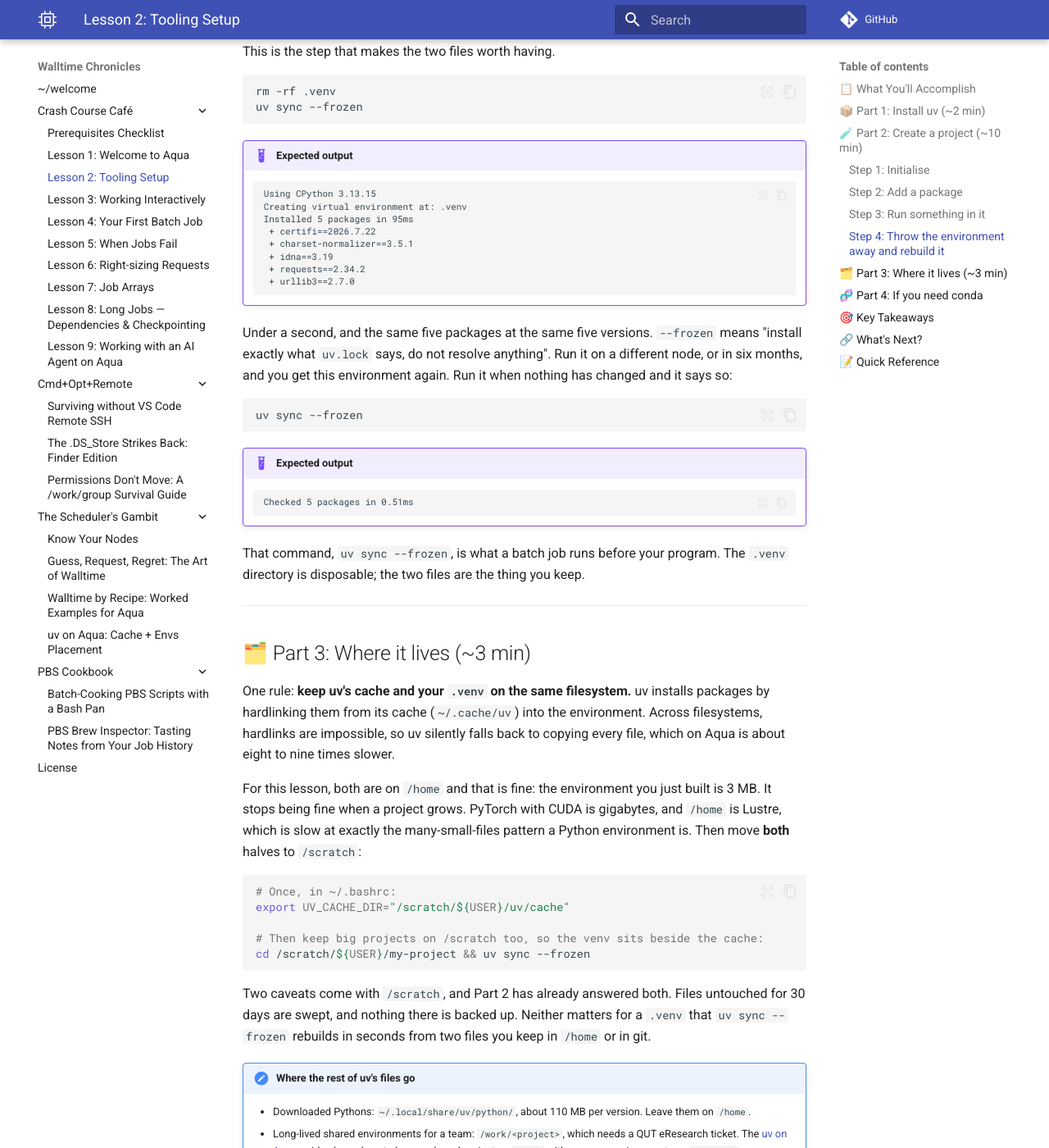
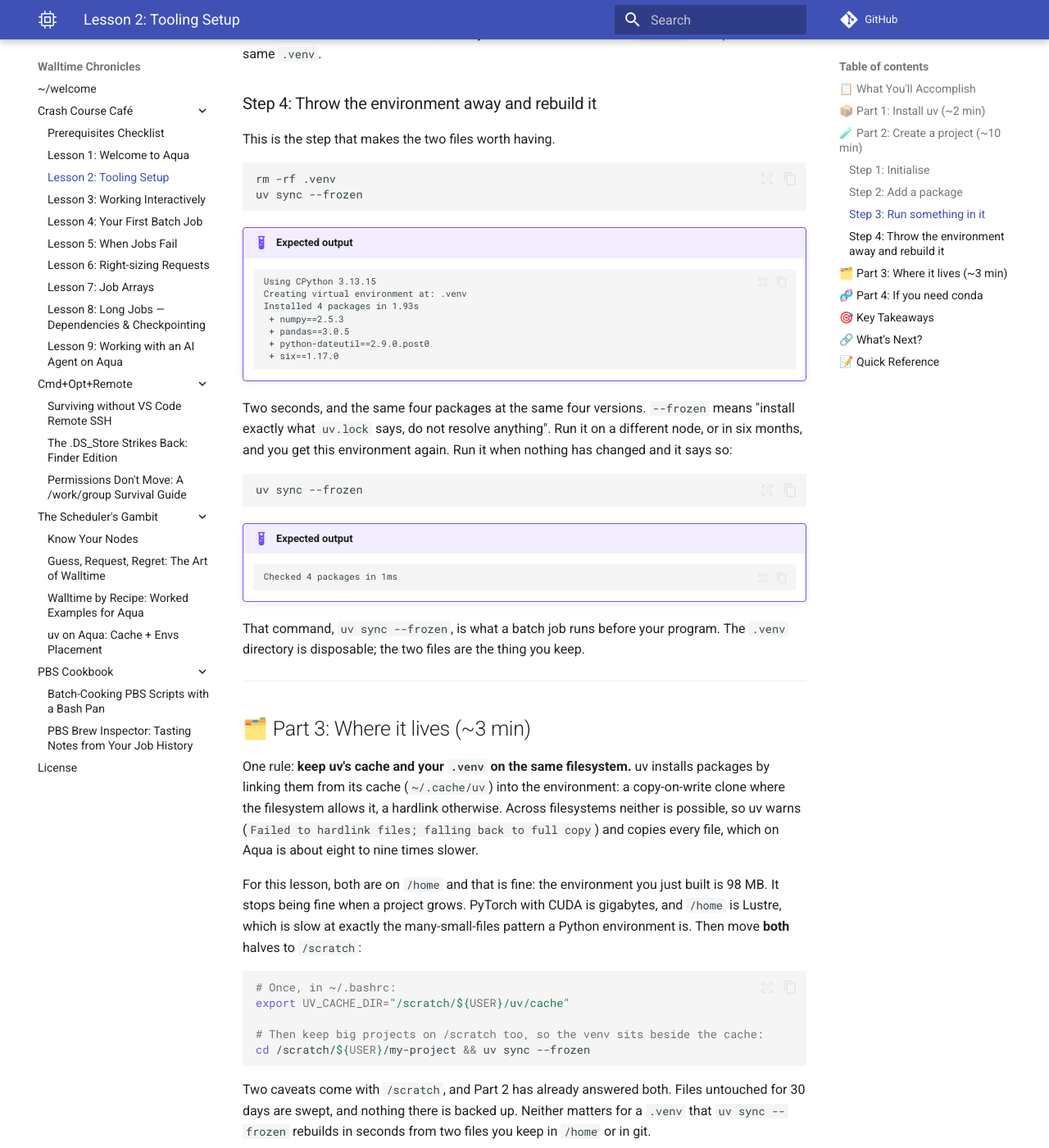
Before and after one commit to ZhipengHe/Walltime-Chronicles, an MkDocs documentation site: the page built from docs/tutorials/lesson-2.md, in a window 1280 px wide and 1400 px high, scrolled down 3804 px. Shown: the whole window at 82% size. Built offline with MkDocs 1.6.1 and Material for MkDocs 9.7.7, drawn with Linux system fonts in a browser that asks for light colours; plug-ins that fetch from the network failed and are left out; comment, search, counter and statistics services are not loaded; some of the changed text lies outside the part shown.

Commit message:
docs(tutorials): use pandas in Lesson 2 and add PyTorch to that project in Lesson 3
Lesson 2's example package becomes pandas, something real work on Aqua
uses, with its three dependencies showing what the lock file records
beyond what was asked for. Its check prints a small table instead of a
version string. Outputs, sizes and timings come from fresh runs.

Lesson 3 stops installing PyTorch with uv pip, which a later uv sync
would remove. The uv tab follows uv's PyTorch guide: an explicit index
scoped to torch in pyproject.toml, then uv add torch; the plain --index
form fails beside pandas because the PyTorch index also carries an old
numpy. The Miniforge tab adds pytorch-cpu to Lesson 2's environment.yml
and runs conda env update. The micromamba tab drops the unneeded numpy.

Review fixes: uv's link mode is clone, then hardlink, then a warned
copy; uv sync --frozen does not detect a stale lock, --locked does; the
script docstring says what the seed does.

Co-Authored-By: Claude Fable 5.1 <noreply@anthropic.com>
Claude-Session: https://claude.ai/code/session_01Ho76u7s9w4BAPj3XcoEiiQ

````diff
--- a/docs/tutorials/lesson-2.md
+++ b/docs/tutorials/lesson-2.md
@@ -73,7 +73,7 @@ ls -A
 ### Step 2: Add a package
 
 ```bash
-uv add requests
+uv add pandas
 ```
 
 !!! example "Expected output (first time on a fresh account)"
@@ -82,22 +82,25 @@ uv add requests
      Downloaded cpython-3.13.15-linux-x86_64-gnu (download)
     Using CPython 3.13.15
     Creating virtual environment at: .venv
-    Resolved 6 packages in 52ms
-    Prepared 5 packages in 55ms
-    Installed 5 packages in 108ms
-     + certifi==2026.7.22
-     + charset-normalizer==3.5.1
-     + idna==3.19
-     + requests==2.34.2
-     + urllib3==2.7.0
+    Resolved 6 packages in 79ms
+    Downloading numpy (15.9MiB)
+    Downloading pandas (10.4MiB)
+     Downloaded numpy
+     Downloaded pandas
+    Prepared 4 packages in 1.26s
+    Installed 4 packages in 1.35s
+     + numpy==2.5.3
+     + pandas==3.0.5
+     + python-dateutil==2.9.0.post0
+     + six==1.17.0
     ```
 
-Four things happened in about four seconds:
+Four things happened in about six seconds:
 
 1. **Python 3.13 was downloaded** (33 MiB, into `~/.local/share/uv/python/`). Aqua's system Python is 3.9, so uv fetched the version you pinned. This happens once per version, never again.
 2. **`.venv` was created** next to your files.
-3. **`requests` and its four dependencies were installed** into it.
-4. **Two files changed.** `pyproject.toml` now lists `requests>=2.34.2` under `dependencies`, and a new `uv.lock` appeared.
+3. **`pandas` and the three packages it depends on were installed** into it.
+4. **Two files changed.** `pyproject.toml` now lists `pandas>=3.0.5` under `dependencies`, and a new `uv.lock` appeared.
 
 ```bash
 ls -A
@@ -109,7 +112,7 @@ ls -A
     ```
 
 !!! info "Two files, two jobs"
-    - **`pyproject.toml`** is what you asked for: `requests`, any version from 2.34.2 up. You edit this file, usually through `uv add` and `uv remove`.
+    - **`pyproject.toml`** is what you asked for: `pandas`, any version from 3.0.5 up. Nothing about numpy or the other two; they follow. You edit this file, usually through `uv add` and `uv remove`.
     - **`uv.lock`** is what you got: every package, direct or not, at an exact version, with a checksum. uv writes it; you never edit it. It is the part that makes "the same environment on another node next month" a fact rather than a hope.
 
     Keep both. If the project is in git, commit both.
@@ -117,12 +120,16 @@ ls -A
 ### Step 3: Run something in it
 
 ```bash
-uv run python -c "import requests, sys; print('Python', sys.version.split()[0], '/ requests', requests.__version__)"
+uv run python -c "import pandas as pd, sys; print('Python', sys.version.split()[0], '/ pandas', pd.__version__); print(pd.DataFrame({'cores': [1, 4, 8], 'seconds': [96, 25, 13]}))"
 ```
 
 !!! example "Expected output"
     ```text
-    Python 3.13.x / requests 2.34.x or newer
+    Python 3.13.x / pandas 3.0.x or newer
+       cores  seconds
+    0      1       96
+    1      4       25
+    2      8       13
     ```
 
 `uv run` runs a command inside the project's environment without activating anything. For a longer session at the keyboard, activate the way every Python tutorial does:
@@ -148,15 +155,14 @@ uv sync --frozen
     ```text
     Using CPython 3.13.15
     Creating virtual environment at: .venv
-    Installed 5 packages in 95ms
-     + certifi==2026.7.22
-     + charset-normalizer==3.5.1
-     + idna==3.19
-     + requests==2.34.2
-     + urllib3==2.7.0
+    Installed 4 packages in 1.93s
+     + numpy==2.5.3
+     + pandas==3.0.5
+     + python-dateutil==2.9.0.post0
+     + six==1.17.0
     ```
 
-Under a second, and the same five packages at the same five versions. `--frozen` means "install exactly what `uv.lock` says, do not resolve anything". Run it on a different node, or in six months, and you get this environment again. Run it when nothing has changed and it says so:
+Two seconds, and the same four packages at the same four versions. `--frozen` means "install exactly what `uv.lock` says, do not resolve anything". Run it on a different node, or in six months, and you get this environment again. Run it when nothing has changed and it says so:
 
 ```bash
 uv sync --frozen
@@ -164,7 +170,7 @@ uv sync --frozen
 
 !!! example "Expected output"
     ```text
-    Checked 5 packages in 0.51ms
+    Checked 4 packages in 1ms
     ```
 
 That command, `uv sync --frozen`, is what a batch job runs before your program. The `.venv` directory is disposable; the two files are the thing you keep.
@@ -173,9 +179,9 @@ That command, `uv sync --frozen`, is what a batch job runs before your program.
 
 ## 🗂️ Part 3: Where it lives (~3 min)
 
-One rule: **keep uv's cache and your `.venv` on the same filesystem.** uv installs packages by hardlinking them from its cache (`~/.cache/uv`) into the environment. Across filesystems, hardlinks are impossible, so uv silently falls back to copying every file, which on Aqua is about eight to nine times slower.
+One rule: **keep uv's cache and your `.venv` on the same filesystem.** uv installs packages by linking them from its cache (`~/.cache/uv`) into the environment: a copy-on-write clone where the filesystem allows it, a hardlink otherwise. Across filesystems neither is possible, so uv warns (`Failed to hardlink files; falling back to full copy`) and copies every file, which on Aqua is about eight to nine times slower.
 
-For this lesson, both are on `/home` and that is fine: the environment you just built is 3 MB. It stops being fine when a project grows. PyTorch with CUDA is gigabytes, and `/home` is Lustre, which is slow at exactly the many-small-files pattern a Python environment is. Then move **both** halves to `/scratch`:
+For this lesson, both are on `/home` and that is fine: the environment you just built is 98 MB. It stops being fine when a project grows. PyTorch with CUDA is gigabytes, and `/home` is Lustre, which is slow at exactly the many-small-files pattern a Python environment is. Then move **both** halves to `/scratch`:
 
 ```bash
 # Once, in ~/.bashrc:
@@ -260,25 +266,29 @@ The comparison behind the chart (the chart skips Miniconda; the box further down
       - conda-forge
     dependencies:
       - python=3.13
-      - requests
+      - pandas
     ```
 
     ```bash
     conda env create -f environment.yml
     conda activate hello-aqua
-    python -c "import requests, sys; print('Python', sys.version.split()[0], '/ requests', requests.__version__)"
+    python -c "import pandas as pd, sys; print('Python', sys.version.split()[0], '/ pandas', pd.__version__); print(pd.DataFrame({'cores': [1, 4, 8], 'seconds': [96, 25, 13]}))"
     conda deactivate
     ```
 
-    !!! example "Expected output (after about 20 seconds of solving and downloading)"
+    !!! example "Expected output (after about 25 seconds of solving and downloading)"
         ```text
-        Python 3.13.x / requests 2.34.x or newer
+        Python 3.13.x / pandas 3.0.x or newer
+           cores  seconds
+        0      1       96
+        1      4       25
+        2      8       13
         ```
 
     !!! warning "`environment.yml` pins less than `uv.lock`"
         The file above records what you asked for, not what you got; a rebuild next month may resolve newer versions of everything you did not pin. For an exact record, run `conda env export > environment.lock.yml` inside the environment: it lists every package at its exact build, and `conda env create -f environment.lock.yml` recreates that. Keep the short file as the one you edit and the exported one as the one you rebuild from.
 
-    **Where it lives.** A conda environment is far larger than a uv one (this two-package environment is 266 MB, and the package cache another 160 MB), so put both on `/scratch` once your environments are more than toys. Create `~/.condarc`:
+    **Where it lives.** A conda environment is far larger than a uv one (this one is 425 MB before its package cache), so put both on `/scratch` once your environments are more than toys. Create `~/.condarc`:
 
     ```yaml
     pkgs_dirs:
@@ -350,7 +360,7 @@ The comparison behind the chart (the chart skips Miniconda; the box further down
 !!! question "Stuck?"
     - **`uv` not found after install?** Re-source `~/.bashrc`, or open a new terminal so the shell init runs.
     - **`uv add` or `uv sync` printed `Failed to hardlink files; falling back to full copy`?** Cache and `.venv` are on different filesystems. Move both to the same side (Part 3), or accept the slower copy.
-    - **`uv sync --frozen` complains the lock file is missing or out of date?** Run `uv lock` once (it writes `uv.lock` from `pyproject.toml`), then `uv sync --frozen` again.
+    - **`uv sync --frozen` says there is no lock file, or `uv sync --locked` says it is out of date?** Run `uv lock` once (it writes `uv.lock` from `pyproject.toml`), then `uv sync --frozen` again. `--frozen` never checks whether the lock is stale; `--locked` does.
     - **Hit the `conda-anaconda-tos` prompt on first `conda create`?** You're on Miniconda, or an Anaconda-shipped conda, touching `pkgs/main` / `pkgs/r`. Switch to Miniforge; the box in Part 4 has the steps.
     - **Want the official QUT reference?** [QUT eResearch — Conda package and environment manager](https://docs.eres.qut.edu.au/hpc-conda-package-and-environment-manager)[^1]. It recommends Miniconda; Part 4 says why this course doesn't.
     - **Tempted by `module load Python`?** That is the shared system Python. Stick with an isolated environment.
--- a/docs/tutorials/scripts/train_mnist.py
+++ b/docs/tutorials/scripts/train_mnist.py
@@ -1,8 +1,9 @@
 """Train a small network to recognise handwritten digits (MNIST).
 
 Its knobs map to what a job asks PBS for: epochs to walltime, samples and
-width to memory, threads or a GPU to the hardware request. A seed makes
-separate runs differ; a checkpoint lets a long run resume.
+width to memory, threads or a GPU to the hardware request. The seed fixes
+shuffling and initialisation: one value repeats a run, different values give
+different runs. A checkpoint lets a long run resume.
 
     python train_mnist.py                        # ~half a minute on one core
     python train_mnist.py --epochs 20            # longer
````
Also changed, not shown: docs/tutorials/lesson-3.md (+33 -10 lines).
